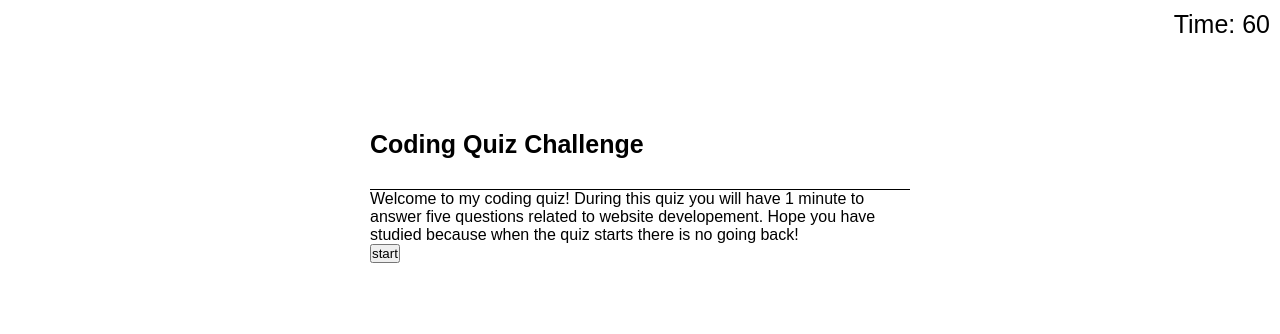
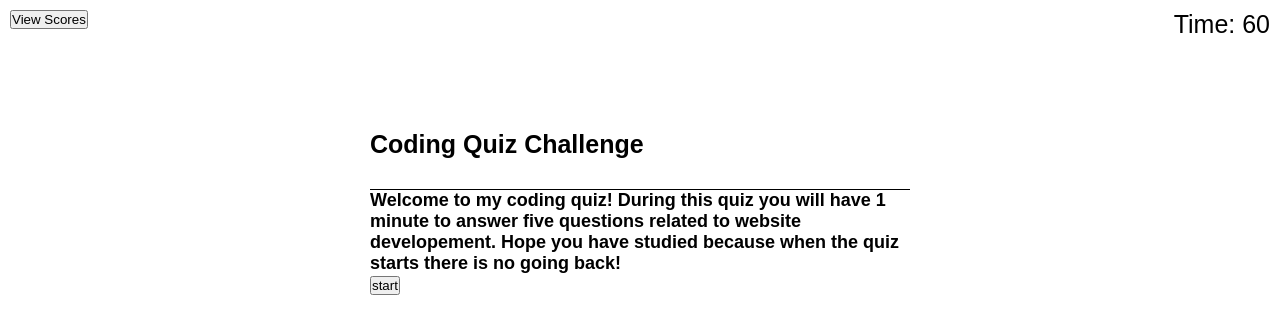
Before and after one commit to crthorn11/Module-4-challenge, a plain HTML site: page index.HTML in a window 1280 px wide. Drawn offline with Linux system fonts and the light colour scheme.

Commit message:
console logging saved data

```diff
--- a/ASSETS/CSS/styles.css
+++ b/ASSETS/CSS/styles.css
@@ -94,3 +94,15 @@ body {
 #countdown {
     font-size: 25px;
 }
+
+#view-scores {
+    position: absolute;
+    top: 10px;
+    left: 10px;
+}
+
+#start-screen {
+    font-size: large;
+    font-weight: 600;
+    color: black;
+}
--- a/ASSETS/script.js
+++ b/ASSETS/script.js
@@ -59,6 +59,10 @@ const inputDiv = document.getElementById("initial-screen");
 const initialButton = document.getElementById("initial-btn");
 const initialForm = document.getElementById("initial-form");
 
+const div = document.querySelector("div");
+const viewScores = document.getElementById("view-scores");
+const savedScores = document.getElementById("scores");
+
 initialButton.addEventListener("click", function (event) {
     saveScore(event);
 });
@@ -68,14 +72,13 @@ let currentQuestionIndex = 0;
 let score = 0;
 let intervalHolder;
 
-
-
 function startQuiz() {
     startScreen.classList.add("hide");
     quizScreen.classList.remove("hide");
     showQuestion();
     intervalHolder = setInterval(updateCountdown, 1000);
 }
+
 function updateCountdown() {
     time--;
 
@@ -133,7 +136,6 @@ function selectAnswer(e) {
 
 function showScore() {
     resetState();
-
     questionElement.innerHTML = `You scored ${score} out of ${questions.length}!  Enter your initials to save your score`;
     inputDiv.removeAttribute("class");
 }
@@ -153,11 +155,16 @@ function saveScore(event) {
 }
 
 function displayScores() {
-var savedScores = localStorage.getItem("scores") || [];
-console.log(savedScores);
-}
+    var savedScores = localStorage.getItem("scores") || [];
+    console.log(savedScores);
+    }
 
-initialButton.addEventListener("click", (event) => {
+viewScores.addEventListener("click", function() {
+    var savedScores = localStorage.getItem("scores") || [];
+    console.log(savedScores);
+});
+
+  initialButton.addEventListener("click", (event) => {
     event.preventDefault();
     startScreen.classList.remove("hide");
     quizScreen.classList.add("hide");
--- a/index.HTML
+++ b/index.HTML
@@ -9,6 +9,9 @@
 </head>
 
 <body>
+    <div id="">
+        <button id="view-scores">View Scores</button>
+    </div>
     <div class="website">
         <h1>Coding Quiz Challenge</h1>
         <div id="start-screen">
@@ -26,8 +29,6 @@
             <button id="next-btn">Next</button>
         </div>
 
-
-
         <div id="countdown">Time: <span id="countDown">60</span> </div>
 
         <div id="initial-screen" class="hide">
```
